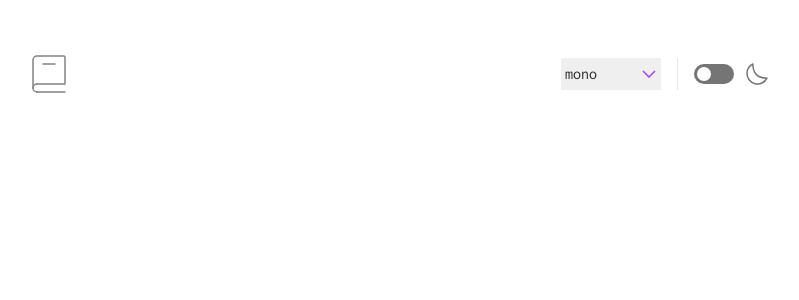
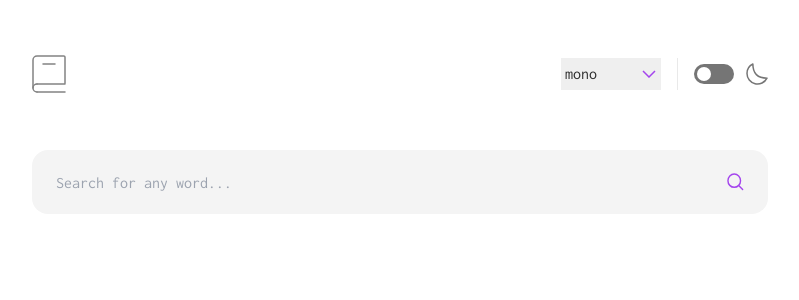
Before and after one commit to lukacsja/dictionary-web-app, a Next.js app: page / in a window 1280 px wide. Shown: the top 300 px of the page, without its empty margins (7-806 px from the left). Built offline with nearby package versions, Linux system fonts and the light colour scheme.

Commit message:
searchfield added

```diff
--- a/app/page.tsx
+++ b/app/page.tsx
@@ -1,15 +1,15 @@
 'use client';
 
 import Header from '@/components/header';
+import SearchField from '@/components/search-field';
 import { useFont } from '@/context/FontContext';
 
 export default function Home() {
   const { selectedFont } = useFont();
   return (
-    <main
-      className={`${selectedFont.className} flex max-w-[736px] flex-col justify-center`}
-    >
+    <main className={`${selectedFont.className} max-w-[736px]`}>
       <Header />
+      <SearchField />
     </main>
   );
 }
--- a/components/header.tsx
+++ b/components/header.tsx
@@ -14,7 +14,7 @@ const Header = () => {
   };
 
   return (
-    <header className='flex h-8 w-full items-center justify-between'>
+    <header className='mb-6 flex h-8 w-full items-center justify-between md:mb-[54px] lg:mb-[60px]'>
       <Image src={logo} alt='logo' priority />
       <div className='flex h-full items-center gap-4'>
         <FontSelector />
--- /dev/null
+++ b/components/search-field.tsx
@@ -0,0 +1,30 @@
+import React from 'react';
+import iconSearch from '../public/icons/icon-search.svg';
+import Image from 'next/image';
+
+const SearchField = () => {
+  const handleFormSubmit = (event: React.FormEvent) => {
+    event.preventDefault();
+  };
+
+  return (
+    <form
+      className='bg-gray-2 dark:bg-gray-7 flex h-12 w-full items-center justify-between gap-2 rounded-2xl px-6 md:h-16'
+      onSubmit={handleFormSubmit}
+    >
+      <label htmlFor='searchField' className='sr-only'>
+        Search for any word:
+      </label>
+      <input
+        type='text'
+        className='h-full w-full bg-inherit outline-none'
+        placeholder='Search for any word...'
+      />
+      <button type='submit' className=''>
+        <Image src={iconSearch} alt='magnifying glass' />
+      </button>
+    </form>
+  );
+};
+
+export default SearchField;
```
